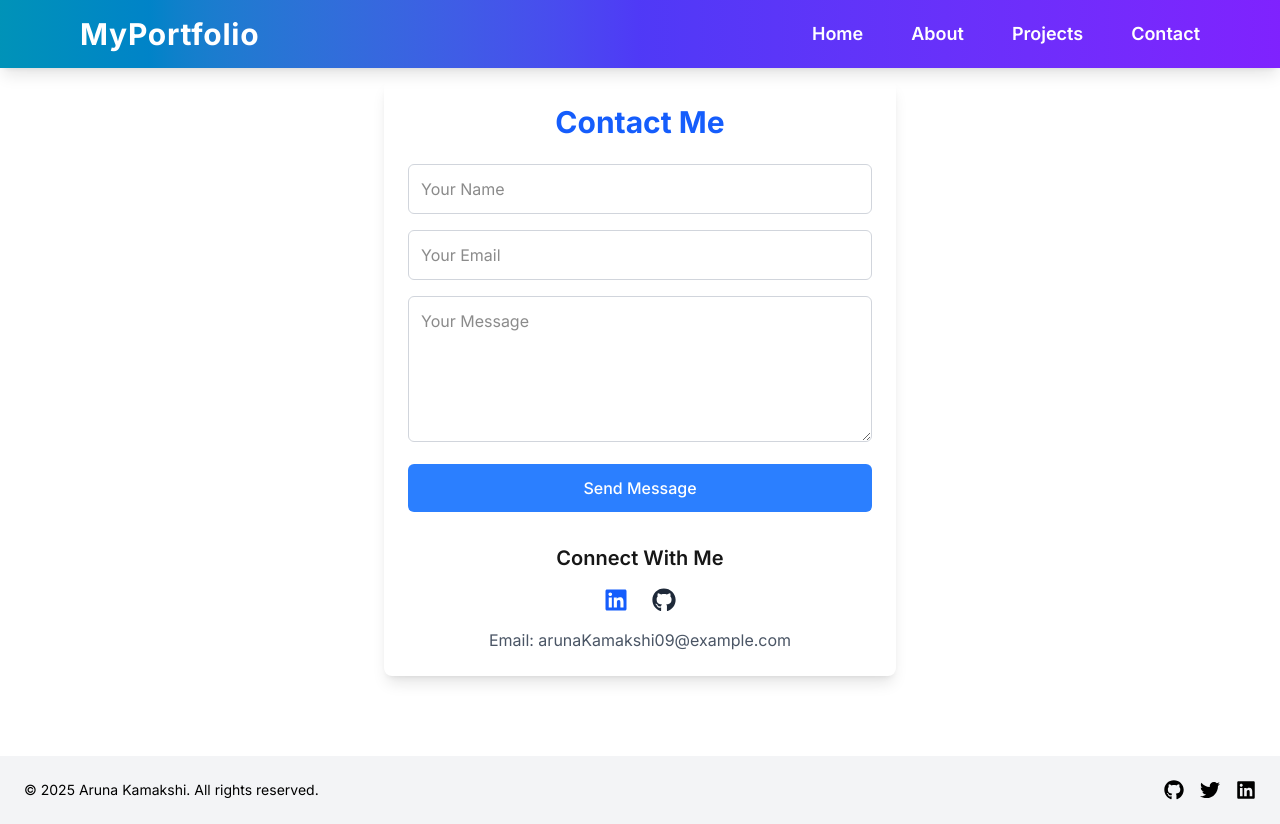
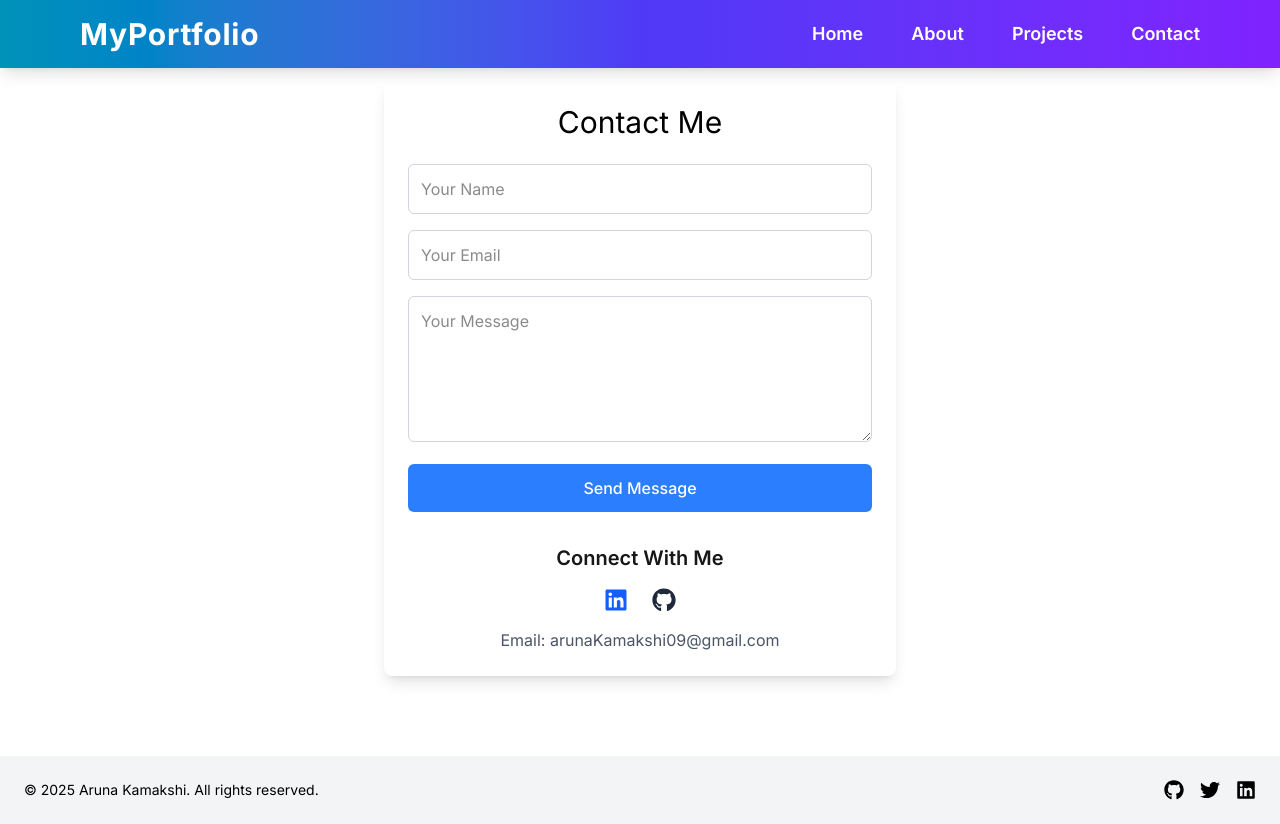
Before and after one commit to Kamakshi-Aruna/NextJs-Personal-Portfolio, a Next.js app: page /contact in a window 1280 px wide. Built offline with nearby package versions, Linux system fonts and the light colour scheme.

Commit message:
Updated the code

```diff
--- a/src/app/contact/page.tsx
+++ b/src/app/contact/page.tsx
@@ -2,7 +2,7 @@
 
 import { useState, ChangeEvent, FormEvent } from "react";
 import { motion } from "framer-motion";
-import { FaLinkedin, FaGithub, FaEnvelope } from "react-icons/fa";
+import { FaLinkedin, FaGithub } from "react-icons/fa";
 
 interface FormData {
     name: string;
@@ -85,7 +85,7 @@ export default function ContactPage() {
             transition={{ duration: 0.6 }}
         >
             <motion.h1
-                className="text-3xl font-bold mb-6 text-center text-blue-600"
+                className="text-3xl  mb-6 text-center text-black"
                 initial={{ opacity: 0 }}
                 animate={{ opacity: 1 }}
                 transition={{ delay: 0.2 }}
@@ -193,7 +193,7 @@ export default function ContactPage() {
                     animate={{ opacity: 1 }}
                     transition={{ delay: 0.7 }}
                 >
-                    Email: arunaKamakshi09@example.com
+                    Email: arunaKamakshi09@gmail.com
                 </motion.p>
             </motion.div>
         </motion.div>
```
